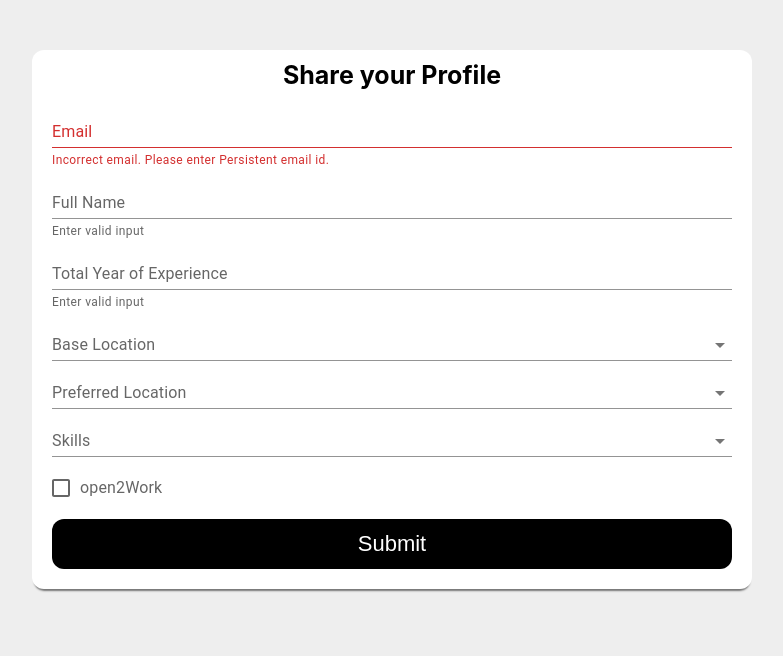
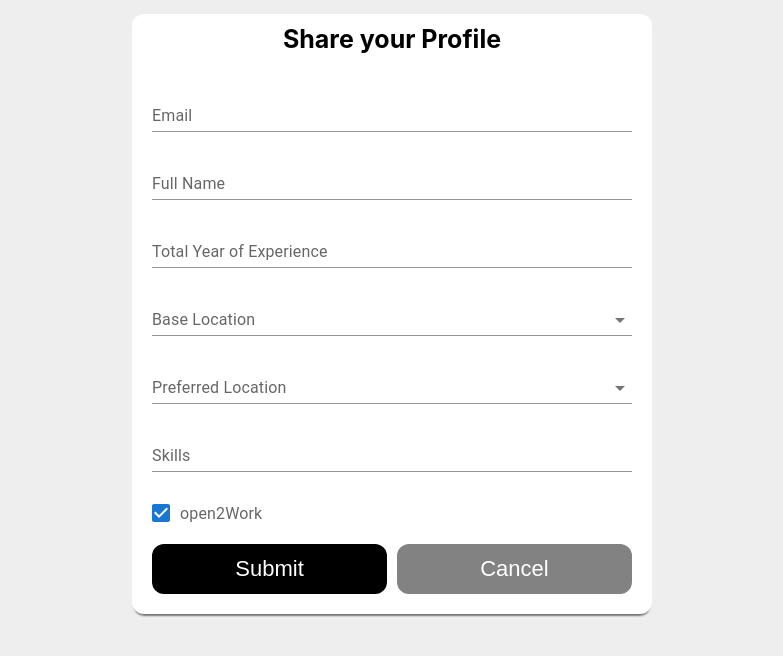
Before and after one commit to Mansi-Ayaskar/Open2Work, a React (Create React App) app in the folder UI/: page /profile in a window 1280 px wide. Shown: the top 656 px of the page, without its empty margins (248-1031 px from the left). Built offline with nearby package versions, Linux system fonts and the light colour scheme.

Commit message:
Changes skills at text instead of dropdown

```diff
--- a/UI/src/Components/CustomSelect.js
+++ b/UI/src/Components/CustomSelect.js
@@ -5,7 +5,7 @@ import '../Styles/CustomSelect.css';
 
 const CustomSelect = ({ label, name, value, onChange, items, isMulti }) => {
   return (
-    <FormControl variant="standard" className="customSelect">
+    <FormControl variant="standard" style={{ marginTop: 20 }}>
       <InputLabel id="demo-simple-select-standard-label">{label}</InputLabel>
       <Select name={name} value={value} onChange={onChange} multiple={isMulti}>
         {items.map((item) => (
--- a/UI/src/Pages/Profile.js
+++ b/UI/src/Pages/Profile.js
@@ -6,20 +6,19 @@ import CustomSelect from '../Components/CustomSelect';
 import '../Styles/Profile.css';
 
 function Profile() {
-  const [isValidEmail, setIsValidEmail] = useState(false);
+  // const [isValidEmail, setIsValidEmail] = useState(false);
 
   const [inputs, setInputs] = useState({
-    openToWork: false,
-    skills: [],
+    openToWork: true,
     baselocation: '',
     preferredlocation: ''
   });
   const handleChange = (event) => {
-    if (event.target.name === 'email') {
-      setIsValidEmail(event.target.value.includes('@persistent.com'));
-    } else {
-      setIsValidEmail(false);
-    }
+    // if (event.target.name === 'email') {
+    //   setIsValidEmail(event.target.value.includes('@persistent.com'));
+    // } else {
+    //   setIsValidEmail(false);
+    // }
     setInputs((values) => ({
       ...values,
       [event.target.name]: event.target.value
@@ -52,6 +51,7 @@ function Profile() {
                   onChange={handleChange}
                   items={formData.items}
                   isMulti={formData.isMultiSelect}
+                  key={formData.id}
                 />
                 // </FormControl>
                 // <div key={formData.id} className="dropdown">
@@ -88,16 +88,20 @@ function Profile() {
                 variant="standard"
                 value={inputs[formData.id] || ''}
                 onChange={handleChange}
-                error={formData.type === 'email' ? !isValidEmail : false}
-                helperText={
-                  formData.type === 'email'
-                    ? 'Incorrect email. Please enter Persistent email id.'
-                    : 'Enter valid input'
-                }
+                style={{ marginTop: 20 }}
+                // error={formData.type === 'email' ? !isValidEmail : false}
+                // helperText={
+                //   formData.type === 'email'
+                //     ? 'Incorrect email. Please enter Persistent email id.'
+                //     : 'Enter valid input'
+                // }
               />
             );
           })}
-          <input type="submit" className="submitButton" />
+          <div className="buttonContainer">
+            <input type="submit" className="submitButton" />
+            <button className="cancelButton">Cancel</button>
+          </div>
         </form>
       </Box>
     </div>
--- a/UI/src/Styles/CustomSelect.css
+++ b/UI/src/Styles/CustomSelect.css
@@ -1,3 +1,3 @@
 .customSelect {
-  margin-top: 10px;
+  margin-top: 20px;
 }
--- a/UI/src/Styles/Profile.css
+++ b/UI/src/Styles/Profile.css
@@ -1,7 +1,7 @@
 .profileContainer {
-  width: 700px;
+  width: 500px;
   background-color: #ffffff;
-  margin: 50px auto 50px auto;
+  margin: 14px auto 10px auto;
   padding: 10px;
   border-radius: 12px;
   box-shadow: 0px 4px 1.8px -2px rgba(0, 0, 0, 0.5);
@@ -30,7 +30,7 @@
   display: flex;
   flex-direction: row;
   align-items: center;
-  margin-top: 10px;
+  margin-top: 20px;
 }
 
 .checkBox {
@@ -42,16 +42,33 @@
   margin-left: 10px;
 }
 
-.dropdown {
-  margin-top: 20px;
+.buttonContainer {
+  display: flex;
+  flex-direction: row;
+  justify-content: space-between;
 }
 
 .submitButton {
   display: block;
-  width: 100%;
+  width: 49%;
   border: none;
   border-radius: 12px;
   background-color: #000000;
+  padding: 12px 12px;
+  font-size: 22px;
+  cursor: pointer;
+  text-align: center;
+  margin-top: 10px;
+  color: White;
+  font-weight: 800px;
+}
+
+.cancelButton {
+  display: block;
+  width: 49%;
+  border: none;
+  border-radius: 12px;
+  background-color: #828282;
   padding: 12px 25px;
   font-size: 22px;
   cursor: pointer;
--- a/UI/src/helper/profile-data.js
+++ b/UI/src/helper/profile-data.js
@@ -1,62 +1,60 @@
-const skillsList = ["React", "Node", "React-Native"];
+// const skillsList = ["React", "Node", "React-Native"];
 const LocationList = [
-  "Ahmedabad",
-  "Bengaluru",
-  "Bhopal",
-  "Chennai",
-  "Goa",
-  "Gurugram",
-  "Hyderabad",
-  "Indore",
-  "Jaipur",
-  "Kochi",
-  "Kolkata",
-  "Lucknow",
-  "Mumbai",
-  "Nagpur",
-  "Noida",
-  "Pune",
+  'Ahmedabad',
+  'Bengaluru',
+  'Bhopal',
+  'Chennai',
+  'Goa',
+  'Gurugram',
+  'Hyderabad',
+  'Indore',
+  'Jaipur',
+  'Kochi',
+  'Kolkata',
+  'Lucknow',
+  'Mumbai',
+  'Nagpur',
+  'Noida',
+  'Pune'
 ];
 export const profileFormList = [
   {
-    id: "email",
-    label: "Email",
-    type: "email",
+    id: 'email',
+    label: 'Email',
+    type: 'email'
   },
   {
-    id: "fullname",
-    label: "Full Name",
-    type: "text",
+    id: 'fullname',
+    label: 'Full Name',
+    type: 'text'
   },
   {
-    id: "experience",
-    label: "Total Year of Experience",
-    type: "number",
+    id: 'experience',
+    label: 'Total Year of Experience',
+    type: 'number'
   },
   {
-    id: "baselocation",
-    label: "Base Location",
-    type: "dropdown",
+    id: 'baselocation',
+    label: 'Base Location',
+    type: 'dropdown',
     isMultiSelect: false,
-    items: LocationList,
+    items: LocationList
   },
   {
-    id: "preferredlocation",
-    label: "Preferred Location",
-    type: "dropdown",
+    id: 'preferredlocation',
+    label: 'Preferred Location',
+    type: 'dropdown',
     isMultiSelect: false,
-    items: LocationList,
+    items: LocationList
   },
   {
-    id: "skills",
-    label: "Skills",
-    type: "dropdown",
-    isMultiSelect: true,
-    items: skillsList,
+    id: 'skills',
+    label: 'Skills',
+    type: 'text'
   },
   {
-    id: "openToWork",
-    label: "open2Work",
-    type: "checkbox",
-  },
+    id: 'openToWork',
+    label: 'open2Work',
+    type: 'checkbox'
+  }
 ];
```
